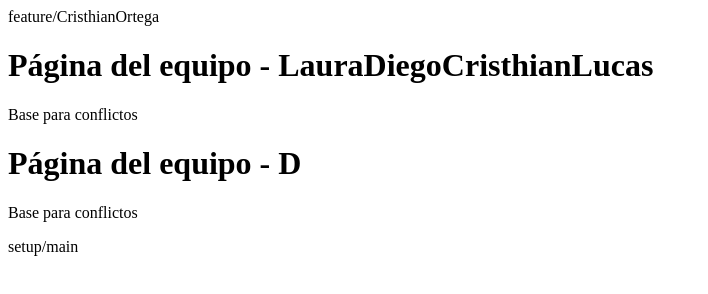
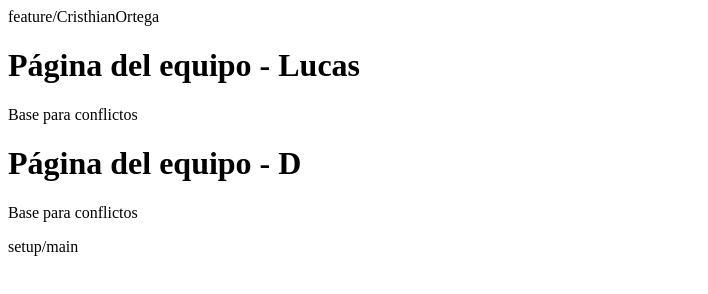
Before and after one commit to ORG-EQUIPO-07/web-conflictos, a plain HTML site: page index.html in a window 1280 px wide. Shown: the whole page, without its empty margins (0-708 px from the left). Drawn offline with Linux system fonts and the light colour scheme.

Commit message:
feat:Esta es mi ramita

```diff
--- a/index.html
+++ b/index.html
@@ -1,6 +1,6 @@
 <!doctype html><title>Equipo</title>
  feature/CristhianOrtega
-<h1>Página del equipo - LauraDiegoCristhianLucas</h1>
+<h1>Página del equipo - Lucas</h1>
 <p>Base para conflictos</p>
 
 <h1>Página del equipo - D</h1>
```
